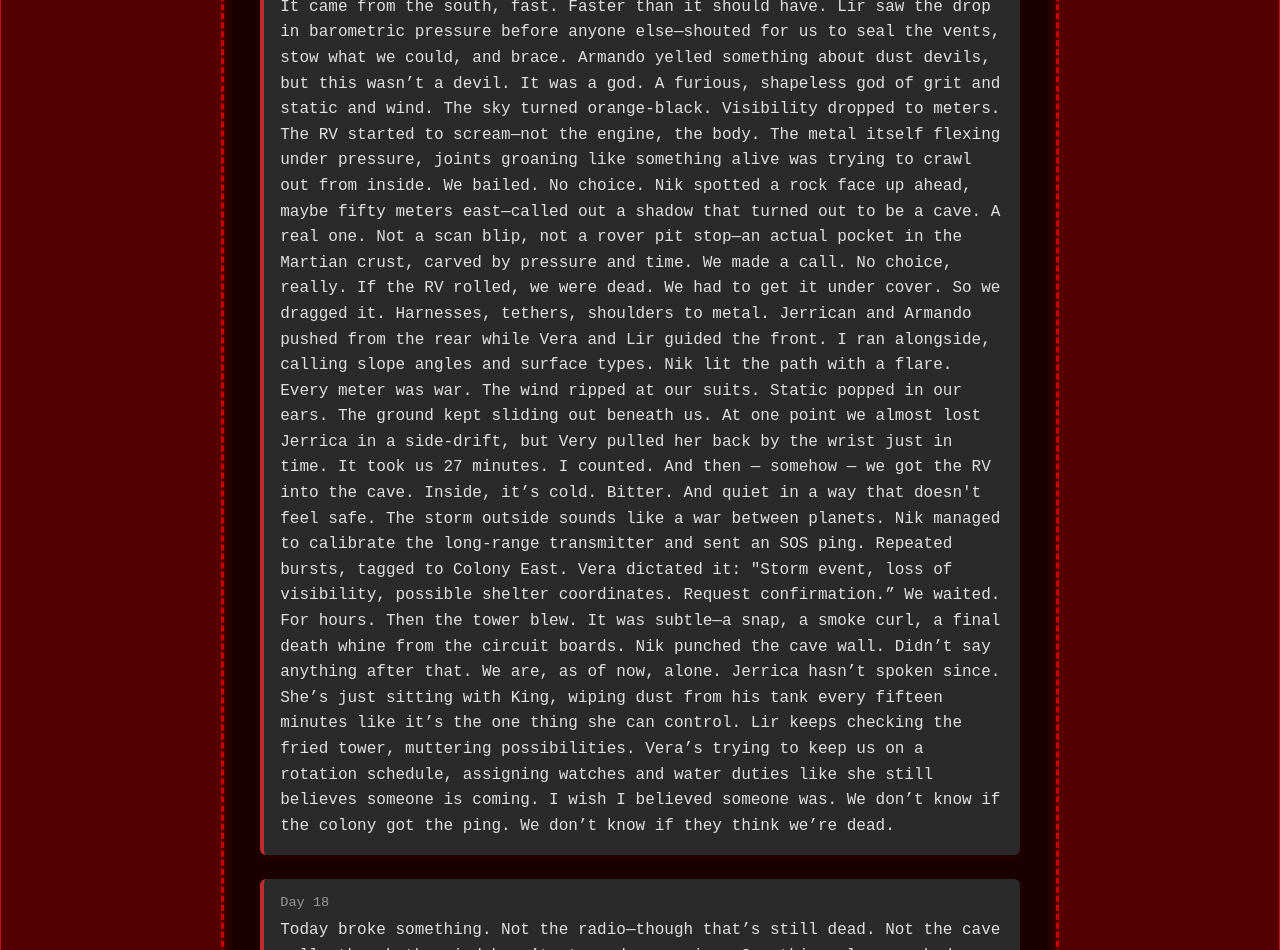
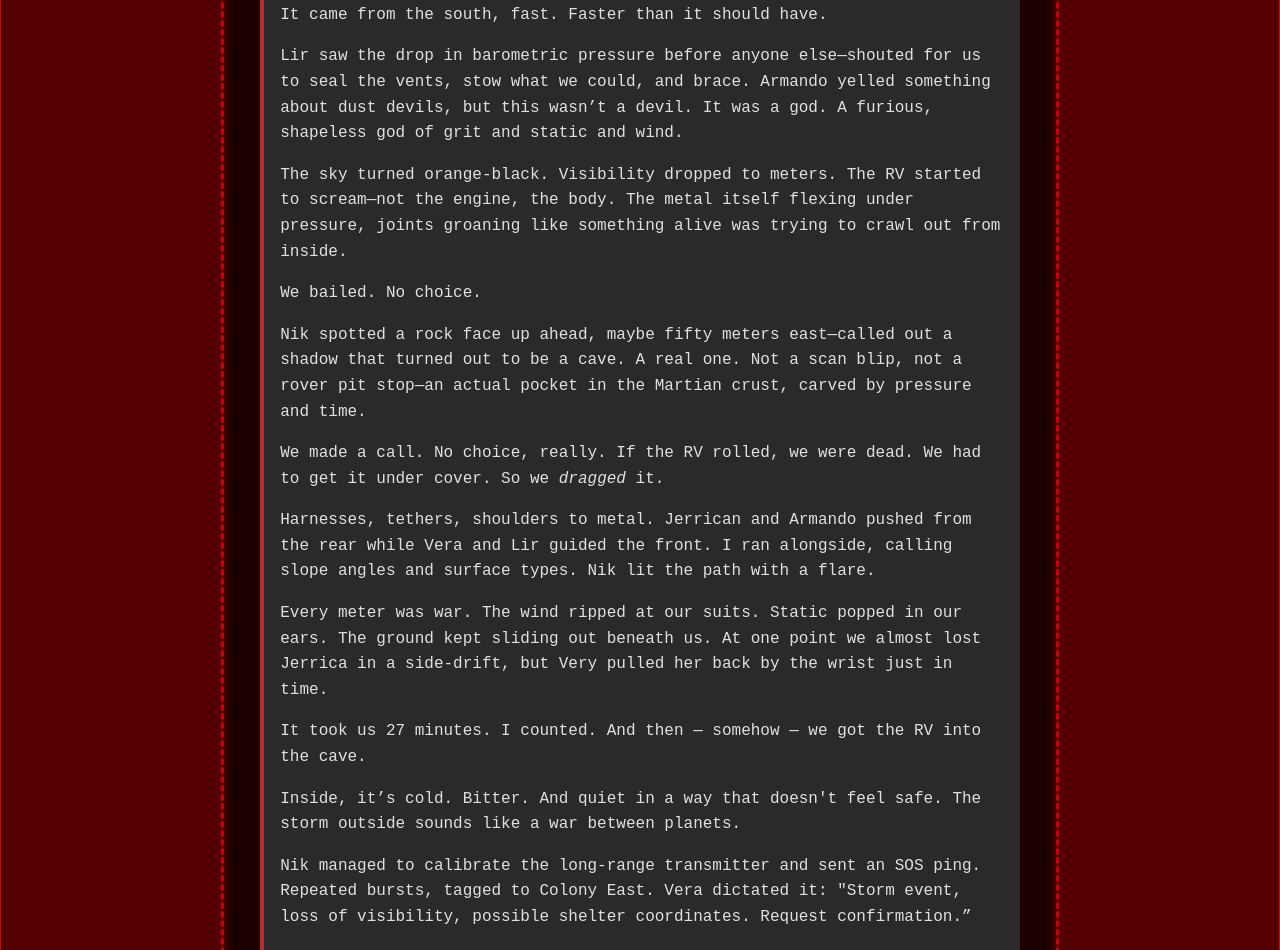
Before and after one commit to jflow21/jflow21.github.io, a plain HTML site: page puja.html in a window 1280 px wide. Shown: the part 3912-4862 px from the top of the page. Drawn offline with Linux system fonts and the light colour scheme.

Commit message:
add last minute changes

```diff
--- a/puja.html
+++ b/puja.html
@@ -298,51 +298,83 @@
                 <div class="reply">
                     <div class="post-meta">Day 15</div>
                     <div class="reply-content">
-                        It came from the south, fast. Faster than it should
-                        have. Lir saw the drop in barometric pressure before
-                        anyone else—shouted for us to seal the vents, stow what
-                        we could, and brace. Armando yelled something about dust
-                        devils, but this wasn’t a devil. It was a god. A
-                        furious, shapeless god of grit and static and wind. The
-                        sky turned orange-black. Visibility dropped to meters.
-                        The RV started to scream—not the engine, the body. The
-                        metal itself flexing under pressure, joints groaning
-                        like something alive was trying to crawl out from
-                        inside. We bailed. No choice. Nik spotted a rock face up
-                        ahead, maybe fifty meters east—called out a shadow that
-                        turned out to be a cave. A real one. Not a scan blip,
-                        not a rover pit stop—an actual pocket in the Martian
-                        crust, carved by pressure and time. We made a call. No
-                        choice, really. If the RV rolled, we were dead. We had
-                        to get it under cover. So we dragged it. Harnesses,
-                        tethers, shoulders to metal. Jerrican and Armando pushed
-                        from the rear while Vera and Lir guided the front. I ran
-                        alongside, calling slope angles and surface types. Nik
-                        lit the path with a flare. Every meter was war. The wind
-                        ripped at our suits. Static popped in our ears. The
-                        ground kept sliding out beneath us. At one point we
-                        almost lost Jerrica in a side-drift, but Very pulled her
-                        back by the wrist just in time. It took us 27 minutes. I
-                        counted. And then — somehow — we got the RV into the
-                        cave. Inside, it’s cold. Bitter. And quiet in a way that
-                        doesn't feel safe. The storm outside sounds like a war
-                        between planets. Nik managed to calibrate the long-range
-                        transmitter and sent an SOS ping. Repeated bursts,
-                        tagged to Colony East. Vera dictated it: "Storm event,
-                        loss of visibility, possible shelter coordinates.
-                        Request confirmation.” We waited. For hours. Then the
-                        tower blew. It was subtle—a snap, a smoke curl, a final
-                        death whine from the circuit boards. Nik punched the
-                        cave wall. Didn’t say anything after that. We are, as of
-                        now, alone. Jerrica hasn’t spoken since. She’s just
-                        sitting with King, wiping dust from his tank every
-                        fifteen minutes like it’s the one thing she can control.
-                        Lir keeps checking the fried tower, muttering
-                        possibilities. Vera’s trying to keep us on a rotation
-                        schedule, assigning watches and water duties like she
-                        still believes someone is coming. I wish I believed
-                        someone was. We don’t know if the colony got the ping.
-                        We don’t know if they think we’re dead.
+                        <p>
+                            It came from the south, fast. Faster than it should
+                            have.
+                        </p>
+                        <p>
+                            Lir saw the drop in barometric pressure before
+                            anyone else—shouted for us to seal the vents, stow
+                            what we could, and brace. Armando yelled something
+                            about dust devils, but this wasn’t a devil. It was a
+                            god. A furious, shapeless god of grit and static and
+                            wind.
+                        </p>
+                        <p>
+                            The sky turned orange-black. Visibility dropped to
+                            meters. The RV started to scream—not the engine, the
+                            body. The metal itself flexing under pressure,
+                            joints groaning like something alive was trying to
+                            crawl out from inside.
+                        </p>
+                        <p>We bailed. No choice.</p>
+                        <p>
+                            Nik spotted a rock face up ahead, maybe fifty meters
+                            east—called out a shadow that turned out to be a
+                            cave. A real one. Not a scan blip, not a rover pit
+                            stop—an actual pocket in the Martian crust, carved
+                            by pressure and time.
+                        </p>
+                        <p>
+                            We made a call. No choice, really. If the RV rolled,
+                            we were dead. We had to get it under cover. So we
+                            <i>dragged</i> it.
+                        </p>
+                        <p>
+                            Harnesses, tethers, shoulders to metal. Jerrican and
+                            Armando pushed from the rear while Vera and Lir
+                            guided the front. I ran alongside, calling slope
+                            angles and surface types. Nik lit the path with a
+                            flare.
+                        </p>
+                        <p>
+                            Every meter was war. The wind ripped at our suits.
+                            Static popped in our ears. The ground kept sliding
+                            out beneath us. At one point we almost lost Jerrica
+                            in a side-drift, but Very pulled her back by the
+                            wrist just in time.
+                        </p>
+                        <p>
+                            It took us 27 minutes. I counted. And then — somehow
+                            — we got the RV into the cave.
+                        </p>
+                        <p>
+                            Inside, it’s cold. Bitter. And quiet in a way that
+                            doesn't feel safe. The storm outside sounds like a
+                            war between planets.
+                        </p>
+                        <p>
+                            Nik managed to calibrate the long-range transmitter
+                            and sent an SOS ping. Repeated bursts, tagged to
+                            Colony East. Vera dictated it: "Storm event, loss of
+                            visibility, possible shelter coordinates. Request
+                            confirmation.”
+                        </p>
+                        <p></p>
+
+                        We waited. For hours. Then the tower blew. It was
+                        subtle—a snap, a smoke curl, a final death whine from
+                        the circuit boards. Nik punched the cave wall. Didn’t
+                        say anything after that. We are, as of now, alone.
+                        Jerrica hasn’t spoken since. She’s just sitting with
+                        King, wiping dust from his tank every fifteen minutes
+                        like it’s the one thing she can control. Lir keeps
+                        checking the fried tower, muttering possibilities.
+                        Vera’s trying to keep us on a rotation schedule,
+                        assigning watches and water duties like she still
+                        believes someone is coming. I wish I believed someone
+                        was. We don’t know if the colony got the ping. We don’t
+                        know if they think we’re dead.
                     </div>
                 </div>
                 <div class="reply">
```
Also changed, not shown: niklog.html (added, +172 -0 lines).
